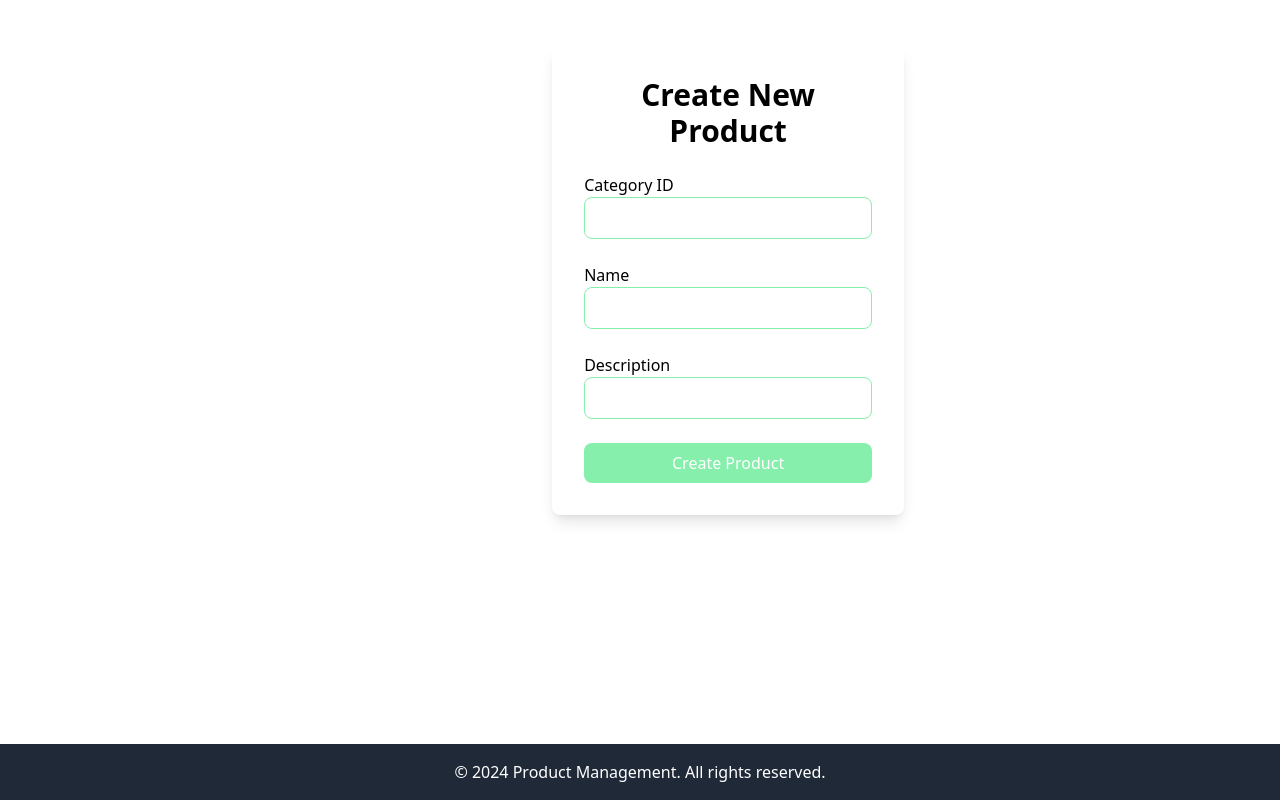
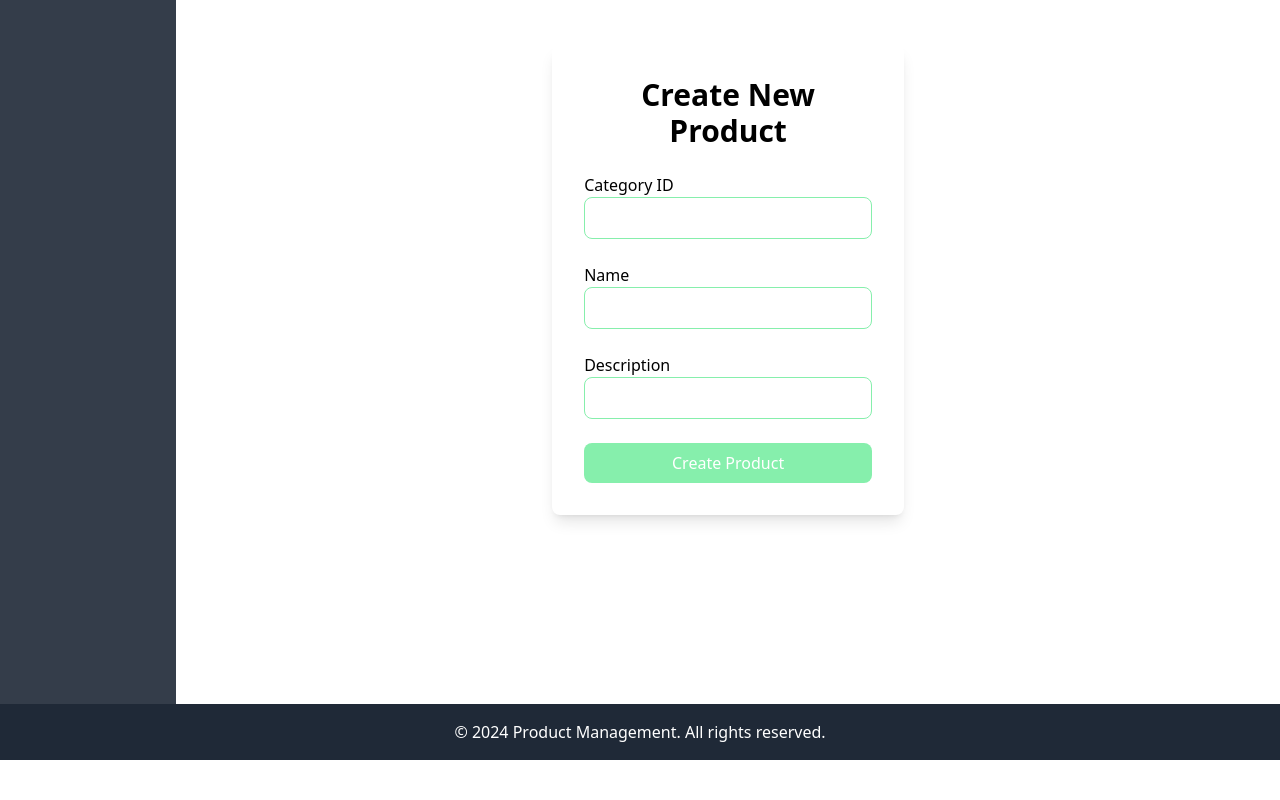
Before and after one commit to Fxdonad/Test_class, a React (Vite) app in the folder demofe/: page /new-product in a window 1280 px wide. Shown: the part 328-1128 px from the top of the page. After the commit the page ends 1088 px from the top, so only its background shows below. Built offline with nearby package versions, Linux system fonts and the light colour scheme.

Commit message:
Update Last

```diff
--- a/demofe/src/components/Footer.jsx
+++ b/demofe/src/components/Footer.jsx
@@ -2,7 +2,7 @@ import React from "react";
 
 const Footer = () => {
   return (
-    <footer className="bg-gray-800 text-white p-4 mt-10">
+    <footer className="p-4 text-white bg-gray-800">
       <div className="container mx-auto text-center">
         <p>© 2024 Product Management. All rights reserved.</p>
       </div>
--- a/demofe/src/components/SideBar.jsx
+++ b/demofe/src/components/SideBar.jsx
@@ -22,7 +22,7 @@ const SideBar = () => {
   };
 
   return (
-    <aside className="bg-gray-800 text-white p-4 opacity-90 h-full">
+    <aside className="bg-gray-800 text-white p-4 opacity-90 h-auto">
       <nav className="space-y-2">
         <Link to="/" className={`block px-4 py-2 rounded ${getLinkClass("/")}`}>
           Home
```
